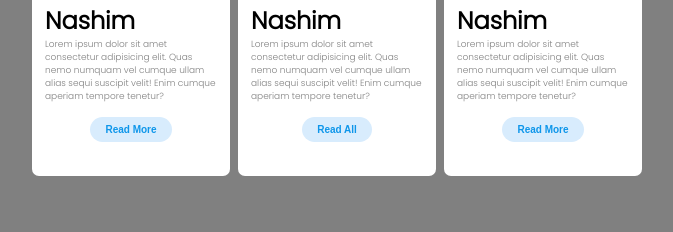
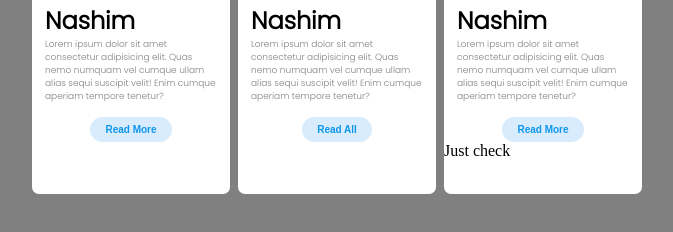
Before and after one commit to nashimbiswa/Web-Development-Learning, a plain HTML site: page Exercises/card.html in a window 1280 px wide. Shown: the part 226-458 px from the top of the page, without its empty margins (17-690 px from the left). Drawn offline with Linux system fonts and the light colour scheme.

Commit message:
one more changes

```diff
--- a/Exercises/card.html
+++ b/Exercises/card.html
@@ -125,7 +125,7 @@ font-family: 'Poppins', sans-serif;
         <div class="button">
             <button>Read More</button>
         </div>
-
+    <p>Just check</p>
     </div>
 </body>
 </html>
```
